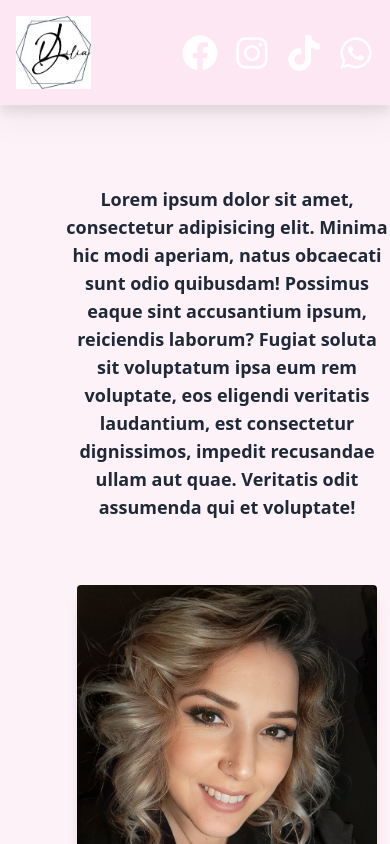
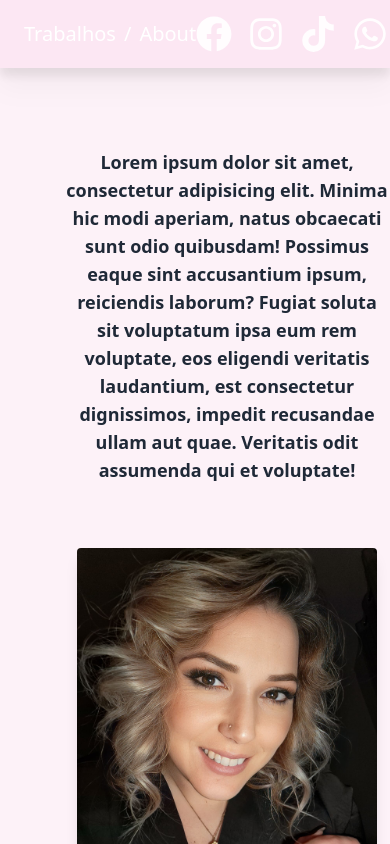
Before and after one commit to jcostadev23/blog_lilia, a Next.js app: page / in a window 390 px wide. Shown: the top 844 px of the page. Built offline with nearby package versions, Linux system fonts and the light colour scheme.

Commit message:
NavBar(morePages)

```diff
--- a/src/app/components/navbar.tsx
+++ b/src/app/components/navbar.tsx
@@ -6,20 +6,29 @@ export default function Navbar() {
         <nav className="bg-pink-100 sticky top-0
         drop-shadow-xl z-10">
             <div className="max-w-screen-xl p-4 mx-auto flex items-center justify-between sm:flex-row">
-                <a href='/' className='no-underline'>
-                    <Image src="/images/logo.jpg" alt="logo" height={75} width={75} />
-                </a>
+                <div className="flex items-center space-x-2 flex-row text-white text-xl lg:text-xl ">
+                    <a href='/' className='no-underline'>
+                        <Image src="/images/logo.jpg" alt="logo" height={75} width={75} />
+                    </a>
+                    <a href='/users/works' className='no-underline hover:text-black'>
+                        Trabalhos
+                    </a>
+                    <span>/</span>
+                    <a href='/users' className='no-underline hover:text-black'>
+                        About
+                    </a>
+                </div>
                 <div className='flex flex-row space-x-4 text-white text-4xl lg:text-5xl'>
-                    <a className='text-white/90 hover:text-white' href="https://www.facebook.com/liliadionisio.93">
+                    <a className='text-white/90 hover:text-blue-600' href="https://www.facebook.com/liliadionisio.93">
                         <FaFacebook />
                     </a>
-                    <a className='text-white/90 hover:text-white' href="https://instagram.com/lilia_dionisio25?igshid=ZDc4ODBmNjlmNQ==">
+                    <a className='text-white/90 hover:text-pink-500' href="https://instagram.com/lilia_dionisio25?igshid=ZDc4ODBmNjlmNQ==">
                         <FaInstagram />
                     </a>
-                    <a className='text-white/90 hover:text-white' href="https://www.tiktok.com/@liliapatrici4.93?_t=8dMPTqgMikN&_r=1">
+                    <a className='text-white/90 hover:text-gray-800' href="https://www.tiktok.com/@liliapatrici4.93?_t=8dMPTqgMikN&_r=1">
                         <FaTiktok />
                     </a>
-                    <a className='text-white/90 hover:text-white' href="https://wa.me/351924486733? text= Para Fazer Marcaçao ">
+                    <a className='text-white/90 hover:text-green-500' href="https://wa.me/351924486733? text= Para Fazer Marcaçao ">
                         <FaWhatsapp />
                     </a>
                 </div>
```
